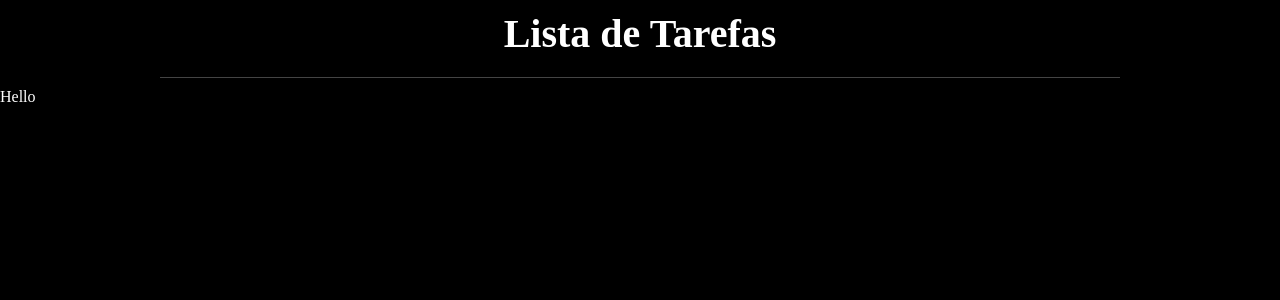
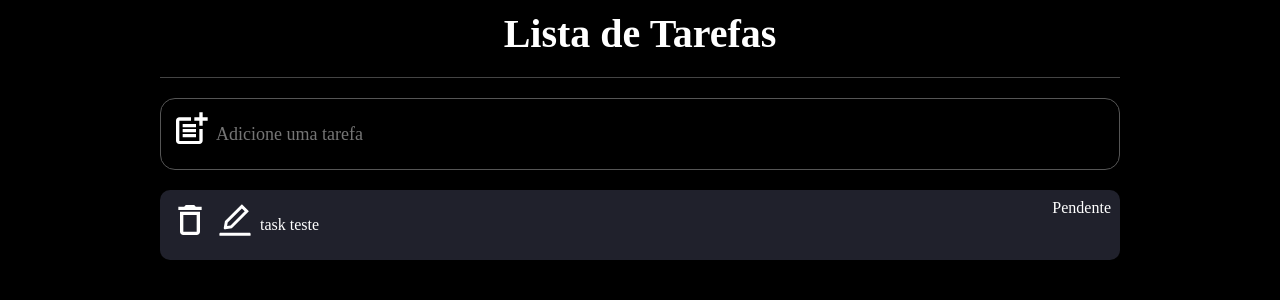
Before and after one commit to PedroSincero/Lista-de-Tarefas, a React (Create React App) app in the folder FrontEnd/: page / in a window 1280 px wide. Shown: the top 300 px of the page. Built offline with nearby package versions, Linux system fonts and the light colour scheme.

Commit message:
FIX - Finalizando estruturas do Front end && CSS - [DONE]

```diff
--- a/FrontEnd/package.json
+++ b/FrontEnd/package.json
@@ -8,6 +8,7 @@
     "@testing-library/user-event": "^12.8.3",
     "react": "^17.0.2",
     "react-dom": "^17.0.2",
+    "react-icons": "^4.3.1",
     "react-scripts": "4.0.3",
     "styled-components": "^5.3.3",
     "web-vitals": "^1.1.2"
--- a/FrontEnd/src/App.js
+++ b/FrontEnd/src/App.js
@@ -2,15 +2,18 @@ import React from 'react';
 import './styles/App.css';
 import * as sH from './styles/Home';
 import { ListItem } from './components/ListItem';
+import { AddArea } from './components/AddArea';
 
 function App() {
   return (
     <sH.Container>
+
       <sH.Area>
         <sH.Header> Lista de Tarefas </sH.Header>
+      <AddArea />
+      <ListItem />
       </sH.Area>
 
-      <ListItem />
     </sH.Container>
   );
 }
--- /dev/null
+++ b/FrontEnd/src/components/AddArea/index.js
@@ -0,0 +1,16 @@
+import React from 'react';
+import * as S from './styles';
+import { MdPostAdd } from 'react-icons/md';
+export const AddArea = () => {
+  return (
+    <S.Container>
+      <button type="button" className="add" onClick={() => console.log('Adicionei')}>
+        <MdPostAdd/>
+      </button>
+      <input
+        type="text"
+        placeholder="Adicione uma tarefa"
+      />
+    </S.Container>
+  )
+}
--- /dev/null
+++ b/FrontEnd/src/components/AddArea/styles.js
@@ -0,0 +1,25 @@
+import styled from 'styled-components';
+
+export const Container = styled.div`
+border: 1px solid #555;
+border-radius: 15px;
+padding: 10px;
+margin: 20px 0;
+display: flex;
+align-items: center;
+
+.add {
+  color: #fff;
+  margin-right: 5px;
+  font-size: 40px;
+  background: transparent;
+}
+
+input {
+  background-color: transparent;
+  outline: 0;
+  color: #fff;
+  font-size: 18px;
+  flex: 1;
+}
+`;
--- a/FrontEnd/src/components/ListItem/index.js
+++ b/FrontEnd/src/components/ListItem/index.js
@@ -1,8 +1,17 @@
 import React from 'react';
 import * as S from './styles';
+import { MdDeleteOutline }  from 'react-icons/md';
+import { AiOutlineEdit } from 'react-icons/ai';
 
 export const ListItem = () => {
   return (
-    <S.Container>Hello</S.Container>
+    <S.Container>
+    <button className="delete" type="button" onClick={() => console.log('deletando')}><MdDeleteOutline /></button>
+    <button className="edit" type="button" onClick={() => console.log('editando')}><AiOutlineEdit /></button>
+      task teste
+    <button className="status" onClick={() => console.log('alterando status')}>Pendente</button>
+    </S.Container>
   )
 }
+
+// Agradecimentos a Leandro Reis por me auxiliar na utilização do React Icons
--- a/FrontEnd/src/components/ListItem/styles.js
+++ b/FrontEnd/src/components/ListItem/styles.js
@@ -1,3 +1,28 @@
 import styled from 'styled-components'
 
-export const Container = styled.div``;
+export const Container = styled.div`
+  display: flex;
+  background-color: #20212C;
+  padding: 10px;
+  border-radius: 10px;
+  margin-bottom: 10px;
+  align-items: center;
+  position: relative;
+  /* text-align: center; */
+
+  .delete, .edit {
+  color: #fff;
+  margin-right: 5px;
+  font-size: 40px;
+  background: transparent;
+  }
+
+  .status {
+    color: #fff;
+    background: transparent;
+    position: absolute;
+    right: 5px;
+    top: 5px;
+    padding: 4px;
+  }
+`;
```
Also changed, not shown: 1 other file (tests, documents, lock files or other folders).
